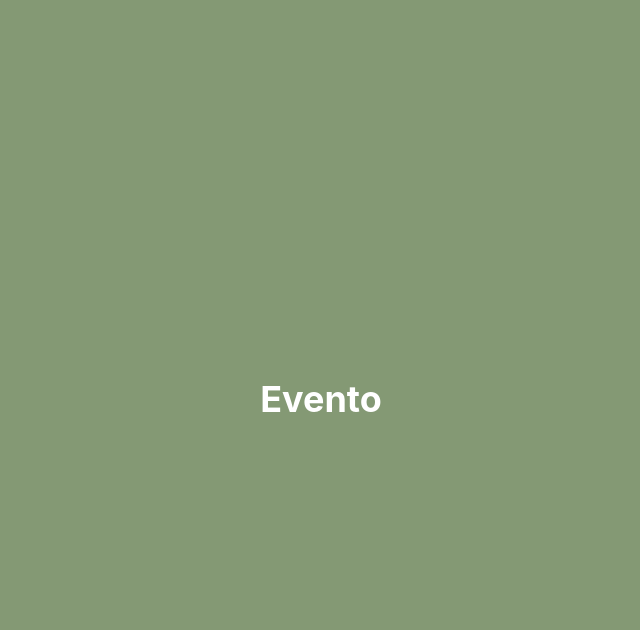
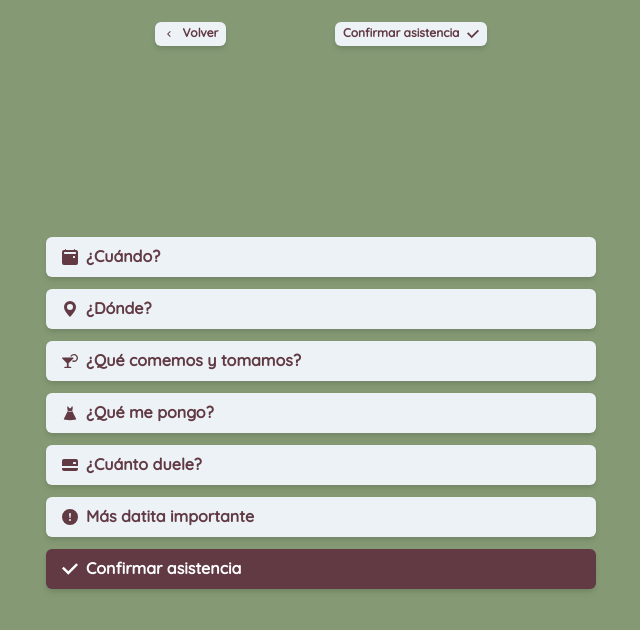
Before and after one commit to NicoPicotto/Picotzilda-Web, a React (Create React App) app: page /evento in a window 1280 px wide. Shown: the top 630 px of the page, without its empty margins (319-959 px from the left). Built offline with nearby package versions, Linux system fonts and the light colour scheme; a web font is replaced by a local one.

Commit message:
Maquetado de view evento

```diff
--- a/src/views/Evento.js
+++ b/src/views/Evento.js
@@ -1,7 +1,26 @@
 import React from 'react';
-import { Heading, Flex } from '@chakra-ui/react';
+import {
+	Heading,
+	Flex,
+	Avatar,
+	Button,
+	Link,
+	useMediaQuery,
+} from '@chakra-ui/react';
+import { ChevronRightIcon, ChevronLeftIcon, CheckIcon } from '@chakra-ui/icons';
+import { Link as ReachLink } from 'react-router-dom';
+import {
+	BsCalendar2EventFill,
+	BsFillExclamationCircleFill,
+	BsGeoAltFill,
+	BsCreditCard2BackFill,
+} from 'react-icons/bs';
+import { GiLargeDress } from 'react-icons/gi';
+import { FaCocktail } from 'react-icons/fa';
 
 const Evento = () => {
+	const [isMobile] = useMediaQuery('(max-width: 720px)');
+
 	return (
 		<Flex
 			w='100vw'
@@ -10,8 +29,123 @@ const Evento = () => {
 			justifyContent='center'
 			bgColor='color.verde'
 			overflow='hidden'
+			flexDir='column'
 		>
-			<Heading color='white'>Evento</Heading>
+			<Flex
+				marginTop={5}
+				marginBottom={5}
+				alignItems='flex-end'
+				justifyContent='space-evenly'
+				w={isMobile ? '80vw' : '550px'}
+			>
+				<Link to={'/'} as={ReachLink}>
+					<Button
+						leftIcon={<ChevronLeftIcon />}
+						boxShadow='md'
+						size='xs'
+						color='color.bordo'
+						fontFamily='fonts.secundaria'
+					>
+						Volver
+					</Button>
+				</Link>
+				<Link to={'/evento'} as={ReachLink}>
+					<Button
+						rightIcon={<CheckIcon />}
+						size='xs'
+						color='color.bordo'
+						fontFamily='fonts.secundaria'
+						boxShadow='md'
+					>
+						Confirmar asistencia
+					</Button>
+				</Link>
+			</Flex>
+			<Flex
+				w={isMobile ? '80vw' : '550px'}
+				flexDir='column'
+				h='100vh'
+				justifyContent='center'
+			>
+				<Button
+					leftIcon={<BsCalendar2EventFill />}
+					size='md'
+					color='color.bordo'
+					fontFamily='fonts.secundaria'
+					boxShadow='md'
+					marginTop={-10}
+					marginBottom={3}
+					justifyContent={'flex-start'}
+				>
+					¿Cuándo?
+				</Button>
+				<Button
+					leftIcon={<BsGeoAltFill />}
+					size='md'
+					color='color.bordo'
+					fontFamily='fonts.secundaria'
+					boxShadow='md'
+					marginBottom={3}
+					justifyContent={'flex-start'}
+				>
+					¿Dónde?
+				</Button>
+				<Button
+					leftIcon={<FaCocktail />}
+					size='md'
+					color='color.bordo'
+					fontFamily='fonts.secundaria'
+					boxShadow='md'
+					marginBottom={3}
+					justifyContent={'flex-start'}
+				>
+					¿Qué comemos y tomamos?
+				</Button>
+				<Button
+					leftIcon={<GiLargeDress />}
+					size='md'
+					color='color.bordo'
+					fontFamily='fonts.secundaria'
+					boxShadow='md'
+					marginBottom={3}
+					justifyContent={'flex-start'}
+				>
+					¿Qué me pongo?
+				</Button>
+				<Button
+					leftIcon={<BsCreditCard2BackFill />}
+					size='md'
+					color='color.bordo'
+					fontFamily='fonts.secundaria'
+					boxShadow='md'
+					marginBottom={3}
+					justifyContent={'flex-start'}
+				>
+					¿Cuánto duele?
+				</Button>
+				<Button
+					leftIcon={<BsFillExclamationCircleFill />}
+					size='md'
+					color='color.bordo'
+					fontFamily='fonts.secundaria'
+					boxShadow='md'
+					justifyContent={'flex-start'}
+					marginBottom={3}
+				>
+					Más datita importante
+				</Button>
+				<Button
+					leftIcon={<CheckIcon />}
+					size='md'
+					color='white'
+					bgColor={'color.bordo'}
+					fontFamily='fonts.secundaria'
+					boxShadow='md'
+					justifyContent={'flex-start'}
+				>
+					Confirmar asistencia
+				</Button>
+			</Flex>
 		</Flex>
 	);
 };
--- a/src/views/Home.js
+++ b/src/views/Home.js
@@ -43,7 +43,7 @@ const Home = () => {
 						Dejanos un mensajito
 					</Button>
 				</Link>
-				<Link to={'/nosotros'} as={ReachLink}>
+				<Link to={'/evento'} as={ReachLink}>
 					<Button
 						rightIcon={<ChevronRightIcon />}
 						size='xs'
@@ -56,14 +56,14 @@ const Home = () => {
 				</Link>
 			</Flex>
 			<Flex
-				w={isMobile ? '80vw' : '550px'}
+				w={isMobile ? '60vw' : '550px'}
 				flexDir='column'
 				justifyContent='center'
 				alignItems='center'
 				h='70vh'
 			>
 				<Heading
-					fontSize='9xl'
+					fontSize='8xl'
 					fontFamily='fonts.primaria'
 					color='color.bordo'
 					fontWeight='medium'
@@ -72,7 +72,7 @@ const Home = () => {
 				</Heading>
 				<Divider borderColor='color.bordo' />
 				<Heading
-					fontSize='9xl'
+					fontSize='8xl'
 					fontFamily='fonts.primaria'
 					color='color.bordo'
 					fontWeight='medium'
@@ -81,7 +81,7 @@ const Home = () => {
 				</Heading>
 				<Divider borderColor='color.bordo' />
 				<Heading
-					fontSize='9xl'
+					fontSize='8xl'
 					fontFamily='fonts.primaria'
 					color='color.bordo'
 					fontWeight='medium'
```
